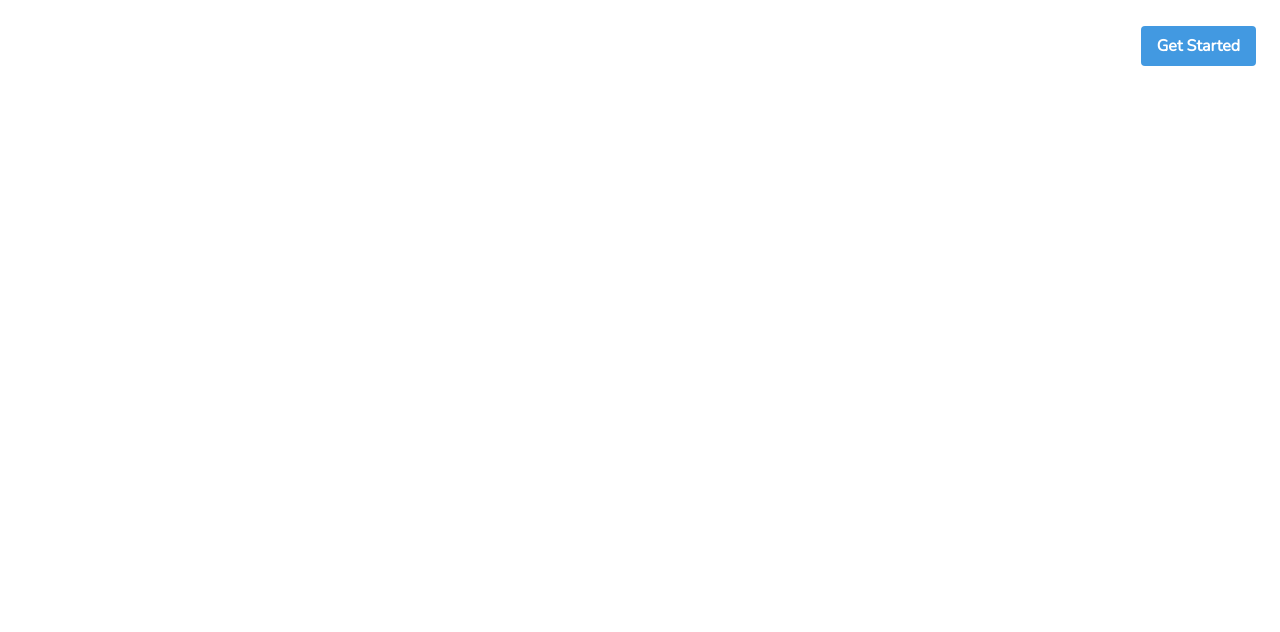
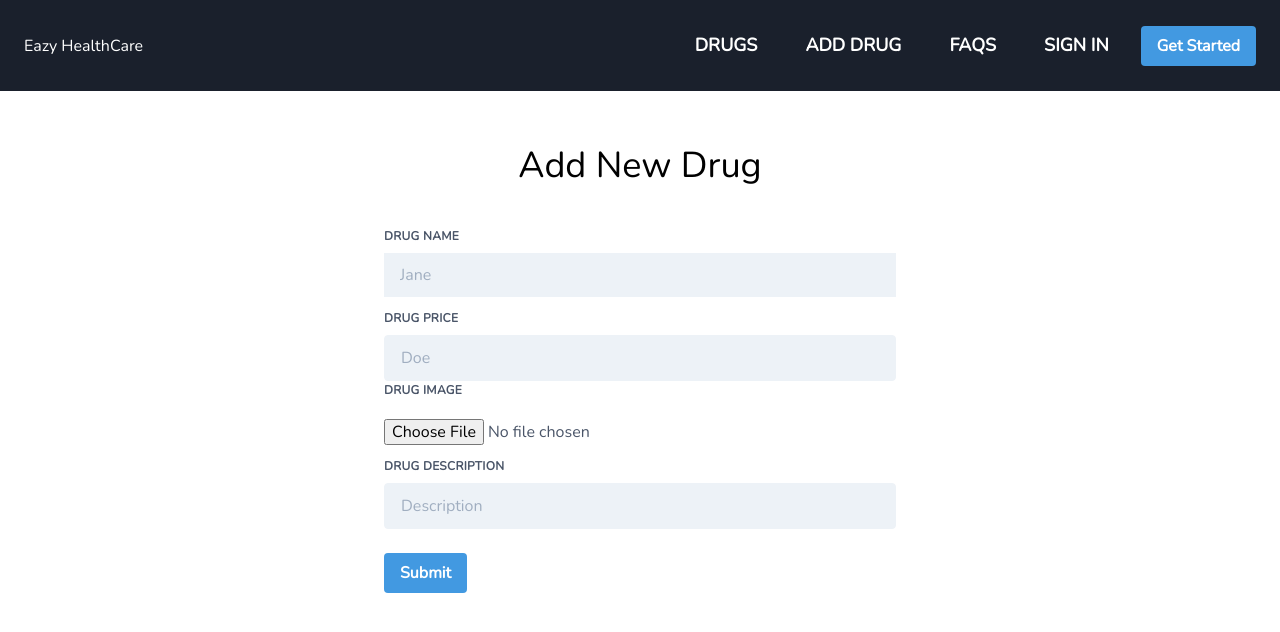
Before and after one commit to Flutterwave-Developers/unilag-ar, a Vue app: page /#/addDrug in a window 1280 px wide. Shown: the top 632 px of the page. Built offline with nearby package versions, Linux system fonts and the light colour scheme.

Commit message:
Addded Add Form

```diff
--- a/src/components/Header.vue
+++ b/src/components/Header.vue
@@ -1,6 +1,6 @@
 <template>
   <div class="font-sans antialiased" id="app">
-    <nav class="flex items-center fixed w-full justify-between flex-wrap bg-transparent z-10 p-6">
+    <nav class="flex items-center fixed w-full justify-between flex-wrap bg-gray-900 z-10 p-6">
       <div class="flex items-center flex-no-shrink text-white mr-6">
         <router-link to="/">
         Eazy HealthCare
@@ -27,6 +27,10 @@
             to="drugs"
             class="block mt-4 lg:inline-block uppercase text-white font-semibold text-lg md:px-4 md:py-2 lg:mt-0 mr-4"
           >Drugs</router-link>
+                    <router-link
+            to="addDrug"
+            class="block mt-4 lg:inline-block uppercase text-white font-semibold text-lg md:px-4 md:py-2 lg:mt-0 mr-4"
+          >Add Drug</router-link>
           <router-link
             to="pricing"
             class="block mt-4 lg:inline-block uppercase text-white font-semibold text-lg md:px-4 md:py-2 lg:mt-0 mr-4"
--- a/src/router.js
+++ b/src/router.js
@@ -2,6 +2,7 @@ import Vue from "vue";
 import Router from "vue-router";
 import Home from "./views/Home.vue";
 import Drugs from "./views/Drugs.vue";
+import AddDrug from "./views/AddDrug.vue";
 
 
 
@@ -17,6 +18,11 @@ const routes = [
     path: "/drugs",
     name: "drugs",
     component: Drugs
+  },
+  {
+    path: "/addDrug",
+    name: "addDrug",
+    component: AddDrug
   }
 ];
 
--- /dev/null
+++ b/src/views/AddDrug.vue
@@ -0,0 +1,57 @@
+<template>
+    <div class="pt-32">
+        <p class="text-center title-text m-2">Add New Drug</p>
+<form class="w-full mt-8 max-w-lg mx-auto">
+  <div class="flex flex-wrap -mx-3 mb-6">
+    <div class="w-full px-3 mb-6 md:mb-0">
+      <label class="block uppercase tracking-wide text-gray-700 text-xs font-bold mb-2" for="grid-first-name">
+        Drug Name
+      </label>
+      <input class="appearance-none block w-full bg-gray-200 text-gray-700 py-3 px-4 mb-3 leading-tight focus:outline-none focus:bg-white" id="grid-first-name" type="number" placeholder="Jane">
+    </div>
+    <div class="w-full px-3">
+      <label class="block uppercase tracking-wide text-gray-700 text-xs font-bold mb-2" for="grid-last-name">
+        Drug Price
+      </label>
+      <input class="appearance-none block w-full bg-gray-200 text-gray-700 border border-gray-200 rounded py-3 px-4 leading-tight focus:outline-none focus:bg-white focus:border-gray-500" id="grid-last-name" type="text" placeholder="Doe">
+    </div>
+        <div class="w-full px-3">
+      <label class="block uppercase tracking-wide text-gray-700 text-xs font-bold mb-2" for="grid-last-name">
+        Drug Image
+      </label>
+      <input class="appearance-none block w-full  text-gray-700 py-3  leading-tight focus:outline-none focus:bg-white focus:border-gray-500" id="grid-last-name" type="file" placeholder="Doe">
+    </div>
+        <div class="w-full px-3">
+      <label class="block uppercase tracking-wide text-gray-700 text-xs font-bold mb-2" for="grid-last-name">
+        Drug Description
+      </label>
+      <input class="appearance-none block w-full bg-gray-200 text-gray-700 border border-gray-200 rounded py-3 px-4 leading-tight focus:outline-none focus:bg-white focus:border-gray-500" id="grid-last-name" type="text" placeholder="Description">
+    </div>
+  </div>
+
+<button class="bg-blue-500 hover:bg-blue-700 text-white font-bold py-2 px-4 rounded">
+  Submit
+</button>
+</form>
+
+
+    </div>
+</template>
+
+<script>
+import DrugCard from "@/components/DrugCard.vue";
+    export default {
+        components:{
+            DrugCard
+        }
+    }
+</script>
+
+<style scoped>
+.title-text{
+    font-size: 36px;
+line-height: 59px;
+text-align: center;
+}
+
+</style>
```
